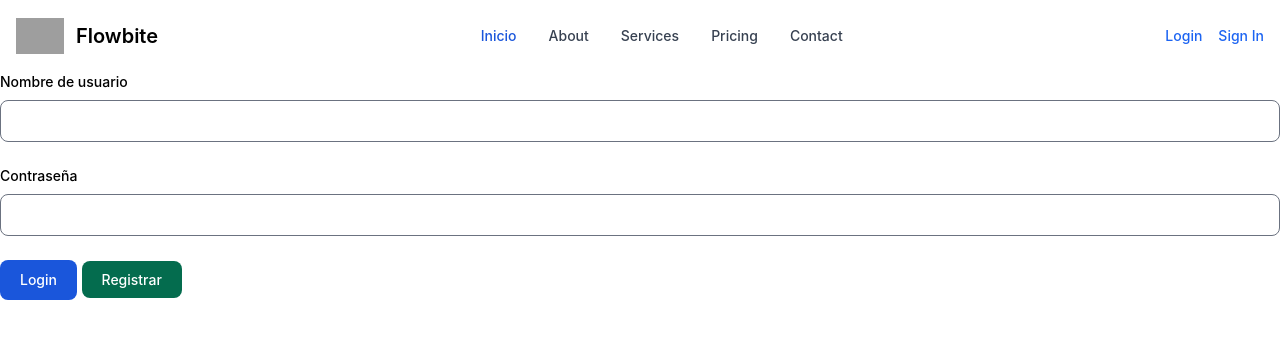
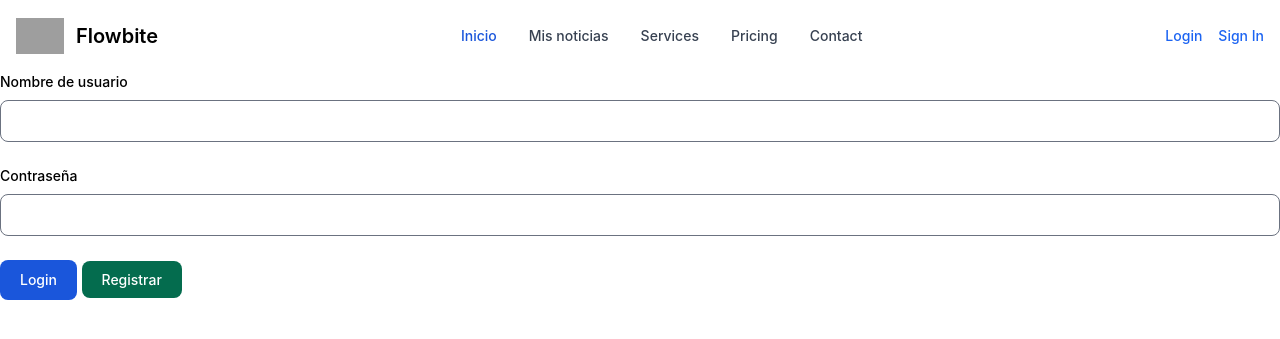
Before and after one commit to danielgalc/meneame202223, a PHP site: page /login.php in a window 1280 px wide. Shown: the top 339 px of the page. Run offline with PHP 8.4, Linux system fonts and the light colour scheme; some libraries are stand-ins or nearby versions; grey boxes are pictures that could not be loaded.

Commit message:
Comienzo Dashboard

```diff
--- a/src/_menu.php
+++ b/src/_menu.php
@@ -23,7 +23,7 @@
                 <?php endif ?>
                 <ul class="py-1" aria-labelledby="user-menu-button">
                     <li>
-                        <a href="/dashboard.php" class="block px-4 py-2 text-sm text-gray-700 hover:bg-gray-100 dark:hover:bg-gray-600 dark:text-gray-200 dark:hover:text-white">Dashboard</a>
+                        <a href="/dashboard.php" class="block px-4 py-2 text-sm text-gray-700 hover:bg-gray-100 dark:hover:bg-gray-600 dark:text-gray-200 dark:hover:text-white">Mis noticias</a>
                     </li>
                     <li>
                         <a href="/logout.php" class="block px-4 py-2 text-sm text-gray-700 hover:bg-gray-100 dark:hover:bg-gray-600 dark:text-gray-200 dark:hover:text-white">Salir</a>
@@ -43,7 +43,7 @@
                     <a href="/" class="block py-2 pl-3 pr-4 text-white bg-blue-700 rounded md:bg-transparent md:text-blue-700 md:p-0 dark:text-white" aria-current="page">Inicio</a>
                 </li>
                 <li>
-                    <a href="#" class="block py-2 pl-3 pr-4 text-gray-700 rounded hover:bg-gray-100 md:hover:bg-transparent md:hover:text-blue-700 md:p-0 dark:text-gray-400 md:dark:hover:text-white dark:hover:bg-gray-700 dark:hover:text-white md:dark:hover:bg-transparent dark:border-gray-700">About</a>
+                    <a href="#" class="block py-2 pl-3 pr-4 text-gray-700 rounded hover:bg-gray-100 md:hover:bg-transparent md:hover:text-blue-700 md:p-0 dark:text-gray-400 md:dark:hover:text-white dark:hover:bg-gray-700 dark:hover:text-white md:dark:hover:bg-transparent dark:border-gray-700">Mis noticias</a>
                 </li>
                 <li>
                     <a href="#" class="block py-2 pl-3 pr-4 text-gray-700 rounded hover:bg-gray-100 md:hover:bg-transparent md:hover:text-blue-700 md:p-0 dark:text-gray-400 md:dark:hover:text-white dark:hover:bg-gray-700 dark:hover:text-white md:dark:hover:bg-transparent dark:border-gray-700">Services</a>
```
Also changed, not shown: public/dashboard.php (added, +19 -0 lines).
